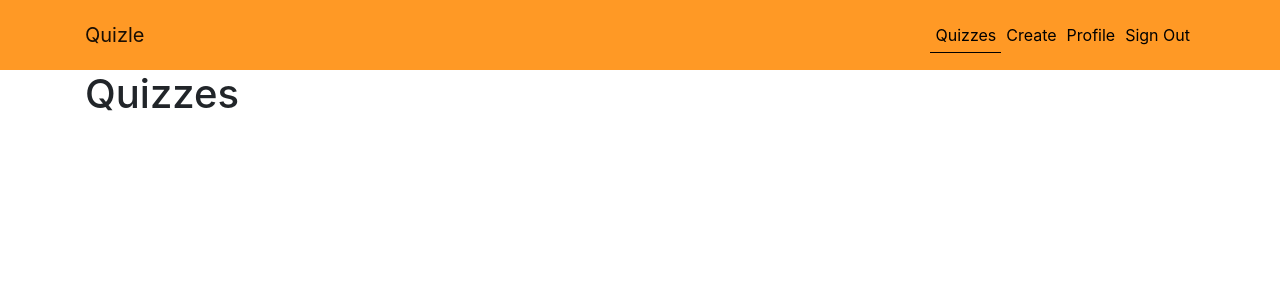
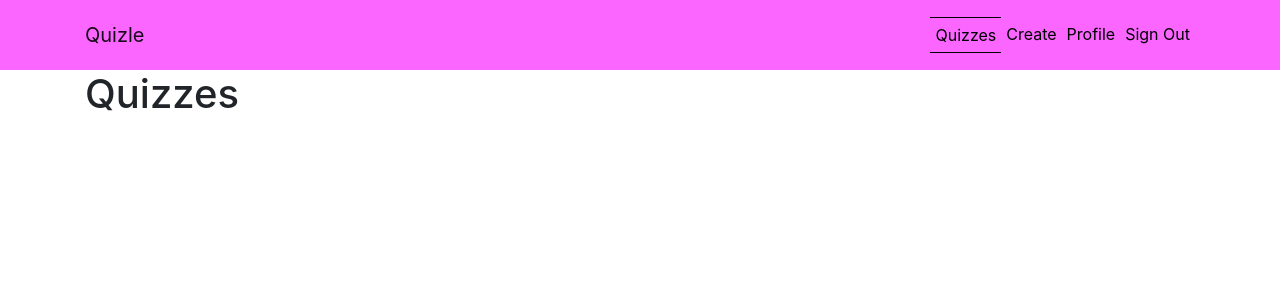
Before and after one commit to adamhatton/quizle, a React (Create React App) app: page / in a window 1280 px wide. Shown: the top 300 px of the page. Built offline with nearby package versions, Linux system fonts and the light colour scheme.

Commit message:
Add additional navbar styling

```diff
--- a/src/App.module.css
+++ b/src/App.module.css
@@ -13,5 +13,5 @@ a {
 
 a:hover {
     text-decoration: none;
-    color: #000;
+    color: #f7f700;
 }
--- a/src/styles/NavBar.module.css
+++ b/src/styles/NavBar.module.css
@@ -1,9 +1,10 @@
 .NavBar {
-    background-color: rgba(255, 136, 0, 0.856);
+    background-color: rgba(247, 0, 255, 0.6);
     padding: 15px 0px;
 }
 
 .Active {
+    border-top: 1px solid black;
     border-bottom: 1px solid black;
 }
 
```
